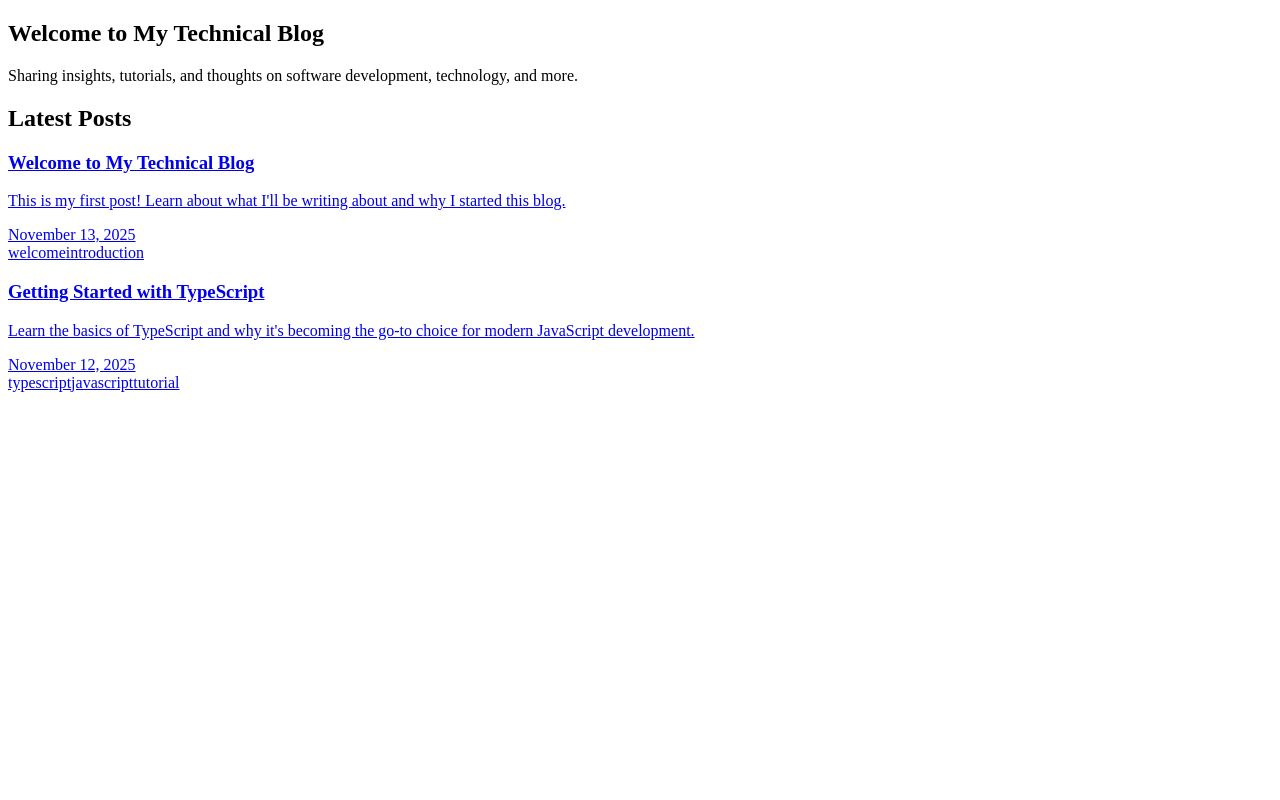
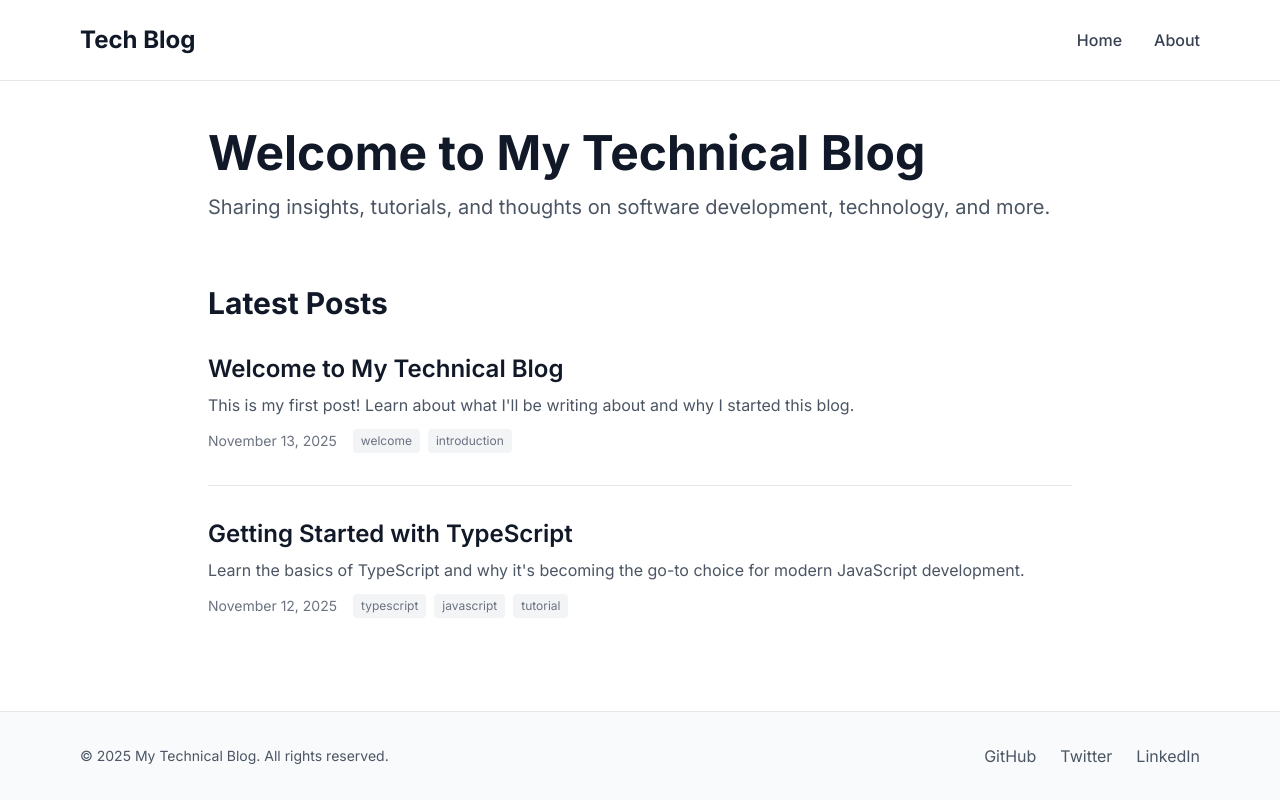
Before and after one commit to muhamadhassan97/blog, a Next.js app: page / in a window 1280 px wide. Built offline with nearby package versions, Linux system fonts and the light colour scheme.

Commit message:
Fix: Restore app/layout.tsx content

```diff
--- /dev/null
+++ b/app/layout.tsx
@@ -0,0 +1,32 @@
+import type { Metadata } from 'next'
+import { Inter } from 'next/font/google'
+import './globals.css'
+import Header from '@/components/Header'
+import Footer from '@/components/Footer'
+
+const inter = Inter({ subsets: ['latin'] })
+
+export const metadata: Metadata = {
+  title: 'My Technical Blog',
+  description: 'A personal blog for sharing technical articles and insights',
+}
+
+export default function RootLayout({
+  children,
+}: {
+  children: React.ReactNode
+}) {
+  return (
+    <html lang="en">
+      <body className={inter.className}>
+        <div className="min-h-screen flex flex-col">
+          <Header />
+          <main className="flex-grow">
+            {children}
+          </main>
+          <Footer />
+        </div>
+      </body>
+    </html>
+  )
+}
```
